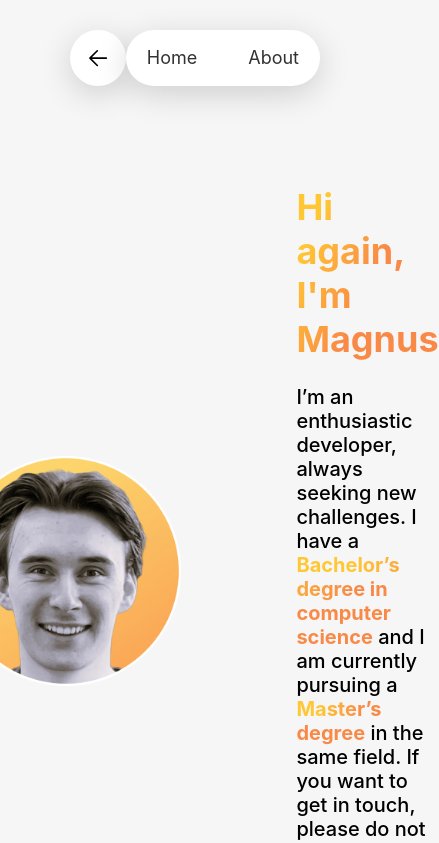
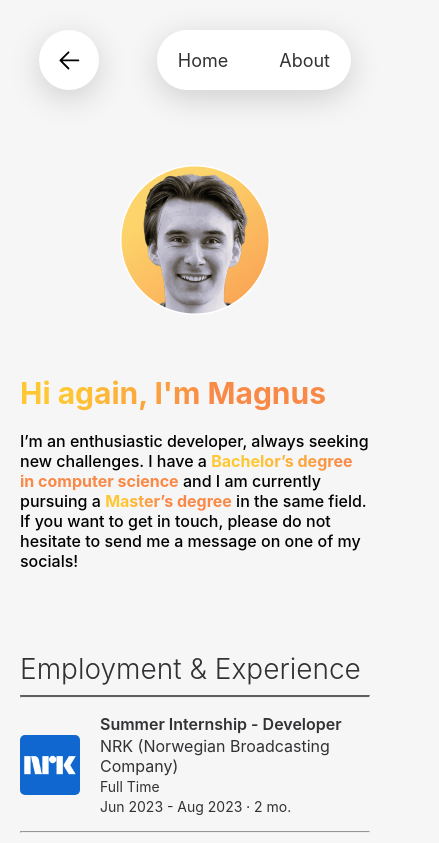
Before and after one commit to Magnus-Farstad/Portfolio, a SvelteKit app: page /about in a window 390 px wide. Shown: the top 843 px of the page, 439 px wide, since content can reach past the window. Built offline with nearby package versions, Linux system fonts and the light colour scheme.

Commit message:
Add responsive design for about page
Signed-off-by: Magnus Farstad <magnus.r.farstad@outlook.com>

```diff
--- a/src/routes/(content)/+layout.svelte
+++ b/src/routes/(content)/+layout.svelte
@@ -37,7 +37,7 @@
 		z-index: 20;
 		display: flex;
 		justify-content: space-between;
-		padding-inline: 70px;
+		padding-inline: min(10%, 70px);
 		max-width: 1000px;
 		margin-inline: auto;
 		margin-top: 30px;
--- a/src/routes/(content)/about/+page.svelte
+++ b/src/routes/(content)/about/+page.svelte
@@ -59,6 +59,7 @@
 		flex-direction: column;
 		align-items: center;
 		max-width: 1000px;
+		padding-inline: 20px;
 		margin: 75px auto 0;
 		gap: 65px;
 	}
@@ -125,4 +126,23 @@
 		margin-block: 15px;
 		border-top: 1px solid #969699;
 	}
+
+	@media screen and (max-width: 760px) {
+		.hero {
+			flex-direction: column;
+			gap: 40px;
+		}
+		img {
+			width: 150px;
+		}
+		h1 {
+			font-size: 30px;
+		}
+		p {
+			font-size: 16px;
+		}
+		h4 {
+			font-size: 28px;
+		}
+	}
 </style>
```
